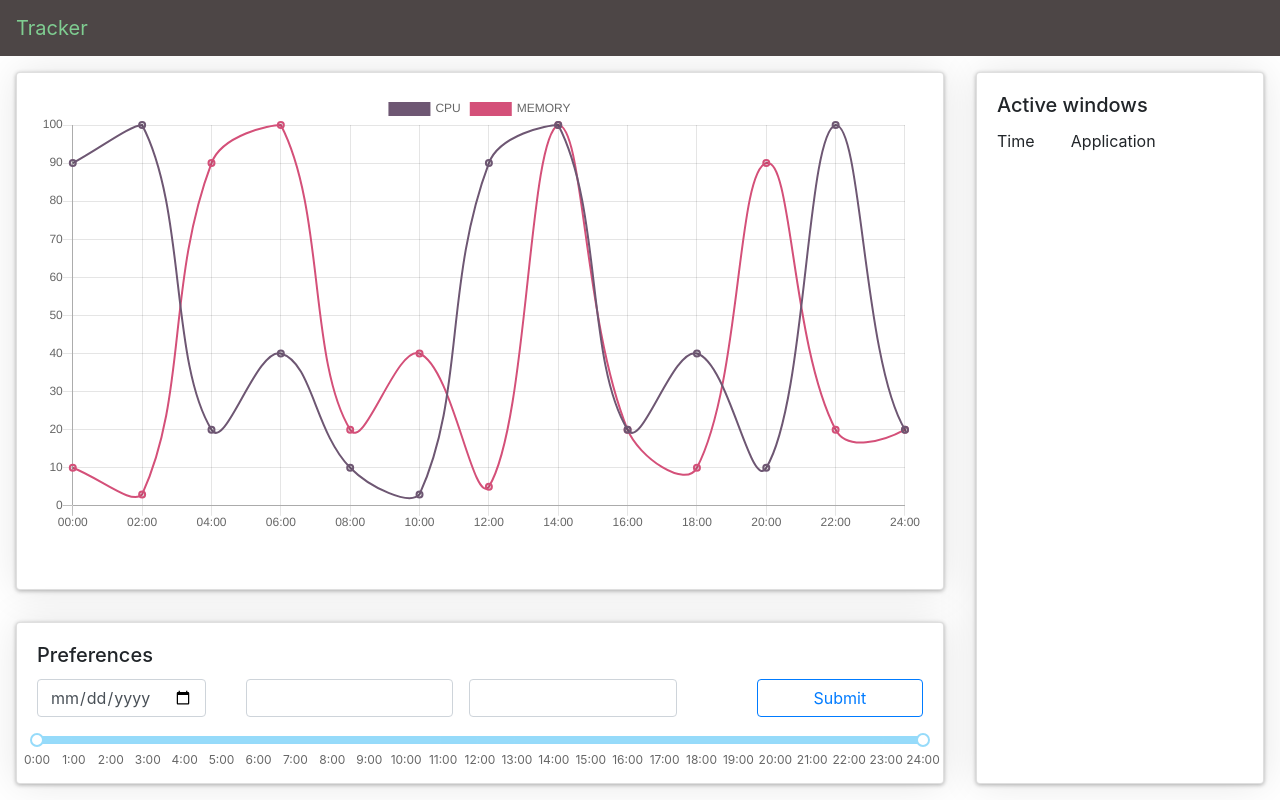
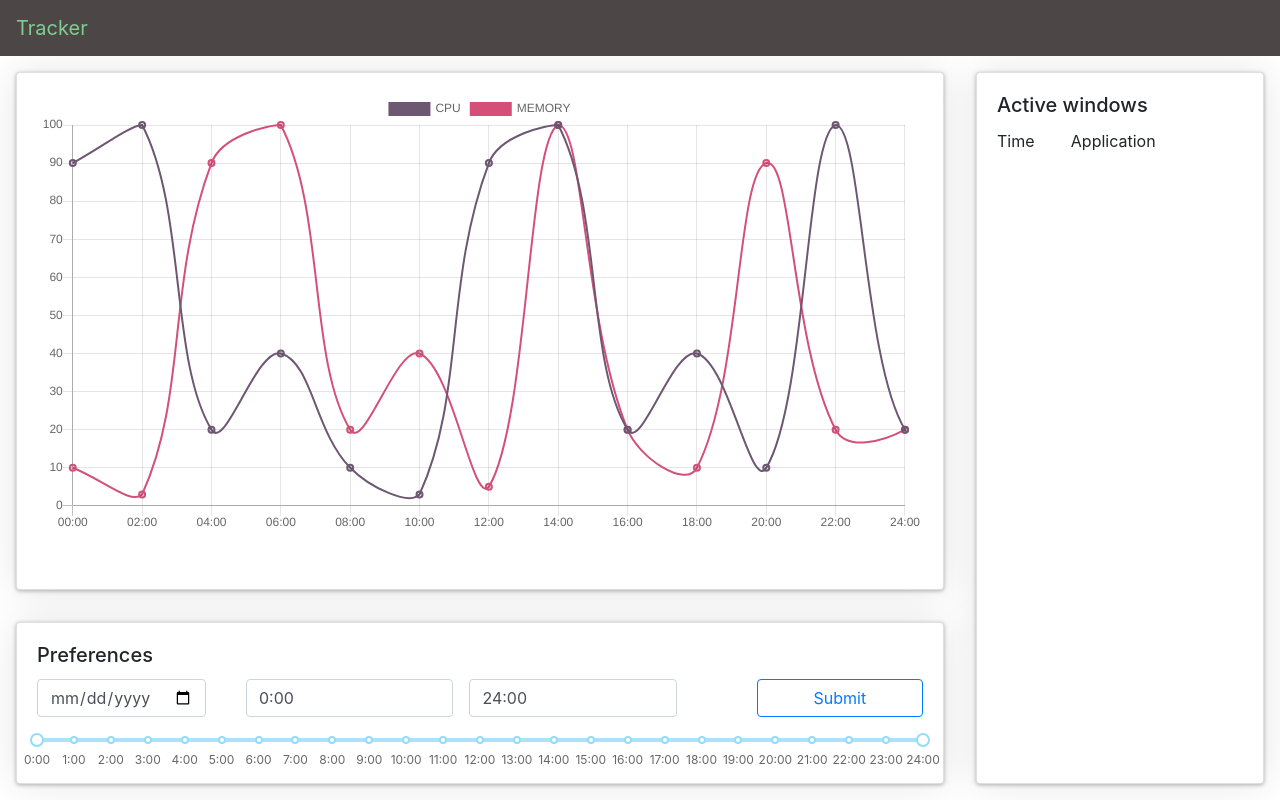
Before and after one commit to kiririnou/smilehackathon, a React app in the folder frontend/: page / in a window 1280 px wide. Built offline with nearby package versions, Linux system fonts and the light colour scheme.

Commit message:
show exact chosen time

```diff
--- a/frontend/src/components/UserInfoPage/Filter.js
+++ b/frontend/src/components/UserInfoPage/Filter.js
@@ -6,19 +6,20 @@ import Button from "react-bootstrap/Button";
 import './css/Filter.css';
 import Range from "rc-slider/lib/Range";
 import 'rc-slider/assets/index.css';
+import {formatTime} from "../../utils";
 
 export default function(props){
-    function formatTime(){
+    function getTimeMarks() {
         const timeStamps = {};
 
-        for(let minutes = 0, idx = 0; minutes <= 1440; minutes+=60, idx++){
-            timeStamps[minutes] = `${Math.floor((minutes / 60))}:${(minutes % 60)}0`;
+        for(let minutes = 0; minutes <= 1440; minutes+=60){
+            timeStamps[minutes] = formatTime(minutes);
         }
 
         return timeStamps;
     }
 
-
+    const {sliderChangeHandler, timeRanges: {from, to}} = props;
 
     return(
         <Card id={'filter'}>
@@ -31,17 +32,17 @@ export default function(props){
                         <Form.Group>
                             <div id={'date-controls'}>
                                 <Form.Control type={'date'} id={'date-input'}/>
-                                <Form.Control type={'text'} id={'date-from'}/>
-                                <Form.Control type={'text'} id={'date-to'}/>
+                                <Form.Control type={'text'} id={'date-from'} value={from}/>
+                                <Form.Control type={'text'} id={'date-to'} value={to}/>
                                 <Button variant={'outline-primary'} id={'submit-date-btn'} type={'submit'}>Submit</Button>
                             </div>
                             <Range min={0}
                                    max={1440}
-                                   marks={formatTime()}
+                                   marks={getTimeMarks()}
                                    defaultValue={[0, 1440]}
-                                   dots={true}
                                    step={1}
                                    pushable={1}
+                                   onChange={sliderChangeHandler}
                             />
                         </Form.Group>
                     </Form>
--- a/frontend/src/components/UserInfoPage/UserInfoPage.js
+++ b/frontend/src/components/UserInfoPage/UserInfoPage.js
@@ -1,21 +1,50 @@
-import React from 'react';
-import Col from "react-bootstrap/Col";
-import Row from "react-bootstrap/Row";
+import React, {Component} from 'react';
 
 import Graph from "./Graph";
 import ActiveWindows from "./ActiveWindows";
 import Filter from "./Filter";
 
 import './css/UserInfoPage.css';
+import {formatTime} from "../../utils";
 
-function UserInfoPage(props){
+class UserInfoPage extends Component{
+
+    constructor(props) {
+        super(props);
+
+        this.state = {
+            timeRanges: {
+                from: '0:00',
+                to: '24:00'
+            }
+        }
+    }
+
+    handleSliderChange = () => {
+        const handlers = document.getElementsByClassName('rc-slider-handle');
+
+        const from = handlers[0].getAttribute('aria-valuenow');
+        const to = handlers[1].getAttribute('aria-valuenow');
+
+        this.setState({
+            timeRanges: {
+                from: formatTime(from),
+                to: formatTime(to)
+            }
+        });
+    };
+
+    render() {
         return (
             <div id={'info-page'}>
                 <Graph/>
-            <Filter/>
+                <Filter sliderChangeHandler={this.handleSliderChange} timeRanges={this.state.timeRanges}/>
                 <ActiveWindows/>
             </div>
         );
     }
 
+
+}
+
 export default UserInfoPage;
--- /dev/null
+++ b/frontend/src/utils.js
@@ -0,0 +1,10 @@
+export function formatTime(unformattedMinutes){
+    const hours = Math.floor((unformattedMinutes / 60));
+    const minutes = unformattedMinutes - (hours * 60);
+
+    return hours + ':' + (minutes >= 10 ? minutes : '0'+minutes);
+}
+
+export function getChartLabels({from, to}){
+
+}
```
Lines whose indentation alone changed are shown as unchanged.
